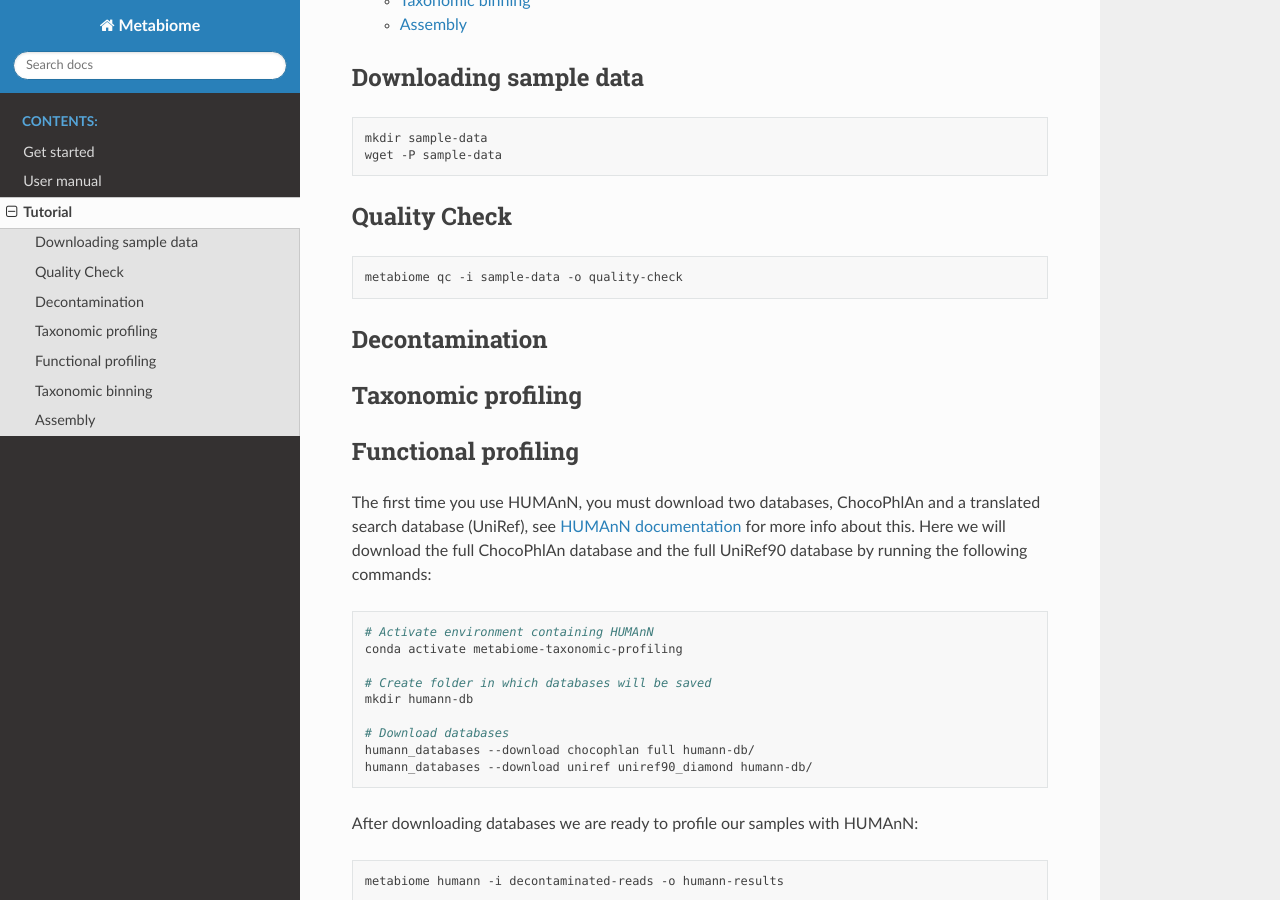
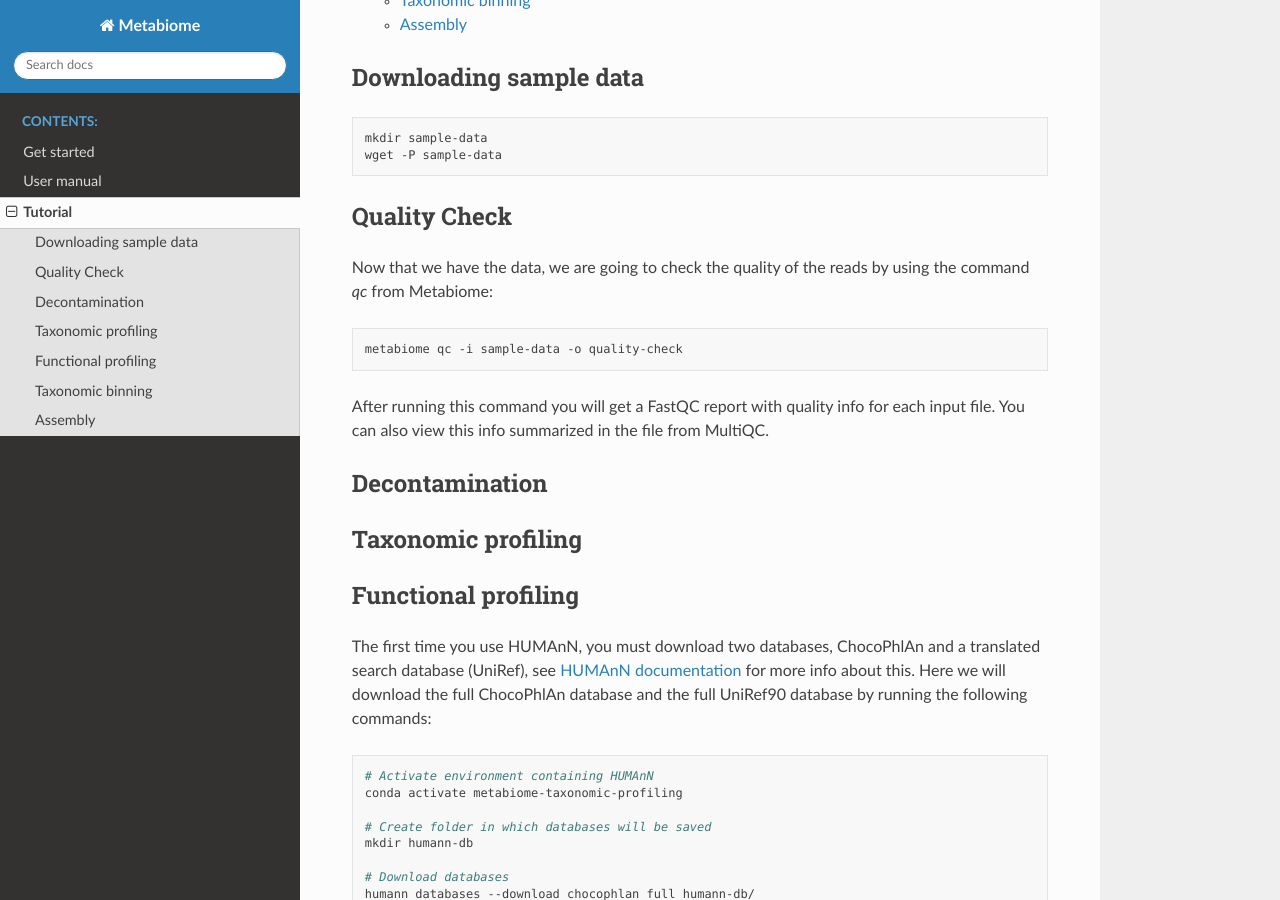
Before and after one commit to Nesper94/Metabiome, a Sphinx documentation site: the page built from documentation/source/tutorial.rst, in a window 1280 px wide and 900 px high, scrolled down 351 px. Built offline with Sphinx 7.4.7 and the Read the Docs theme 2.0.0, drawn with Linux system fonts in a browser that asks for light colours.

Commit message:
Improve tutorial QC

```diff
--- a/documentation/source/tutorial.rst
+++ b/documentation/source/tutorial.rst
@@ -16,9 +16,16 @@ Downloading sample data
 Quality Check
 -------------
 
+Now that we have the data, we are going to check the quality of the reads by
+using the command `qc` from Metabiome:
+
 .. code-block:: bash
 
     metabiome qc -i sample-data -o quality-check
+
+After running this command you will get a FastQC report with quality info for
+each input file. You can also view this info summarized in the file from
+MultiQC.
 
 Decontamination
 ---------------
```
